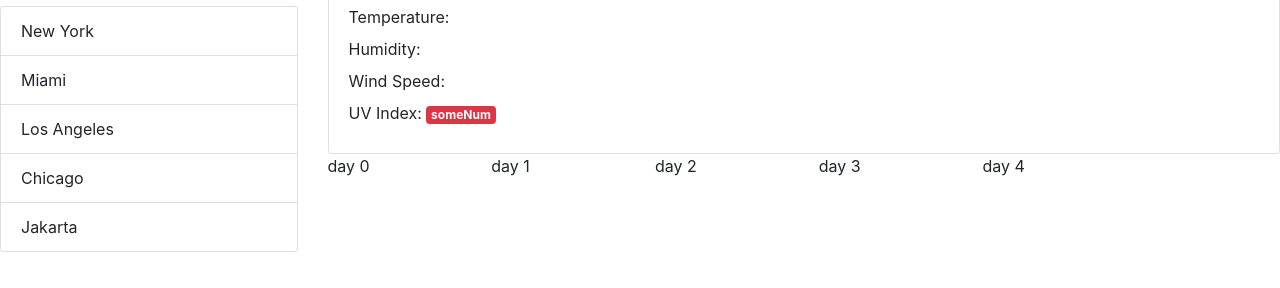
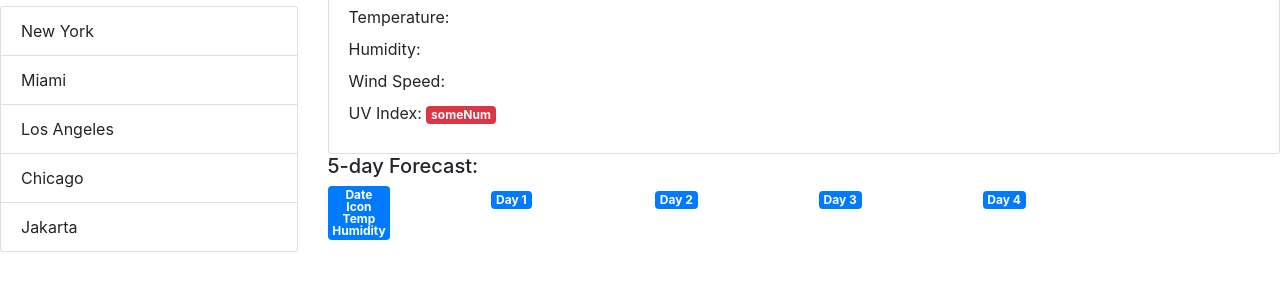
Before and after one commit to kaydeejay/weather-dashboard, a plain HTML site: page index.html in a window 1280 px wide. Shown: the part 144-432 px from the top of the page. Drawn offline with nearby package versions, Linux system fonts and the light colour scheme.

Commit message:
more html skeleton, set weather api call

```diff
--- a/index.html
+++ b/index.html
@@ -71,12 +71,31 @@
                         <div class="city-uv">UV Index: <span class="badge badge-danger" id="cityUV">someNum</span></div>
                     </div>
                 </div>
+                <h5>5-day Forecast:</h5>
                 <div class="five-day row">
-                    <div class="col-2 day-0">day 0</div>
-                    <div class="col-2 day-1">day 1</div>
-                    <div class="col-2 day-2">day 2</div>
-                    <div class="col-2 day-3">day 3</div>
-                    <div class="col-2 day-4">day 4</div>
+                    <div class="col-2 day-0">
+                        <div class="badge badge-primary">
+                            Date
+                            <br />
+                            Icon
+                            <br />
+                            Temp
+                            <br />
+                            Humidity
+                        </div>
+                    </div>
+                    <div class="col-2 day-1">
+                        <div class="badge badge-primary">Day 1</div>
+                    </div>
+                    <div class="col-2 day-2">
+                        <div class="badge badge-primary">Day 2</div>
+                    </div>
+                    <div class="col-2 day-3">
+                        <div class="badge badge-primary">Day 3</div>
+                    </div>
+                    <div class="col-2 day-4">
+                        <div class="badge badge-primary">Day 4</div>
+                    </div>
                 </div>
             </div>
         </div>
--- a/script.js
+++ b/script.js
@@ -0,0 +1,5 @@
+var weatherKey = "7fa09e46f60ddbd49aa136e8c0cd30a4";
+var weatherCityName = "New York";
+var weatherURL = "https://api.openweathermap.org/data/2.5/weather?q=" + weatherCityName + "&appid=" + weatherKey;
+
+console.log(weatherURL);
```
